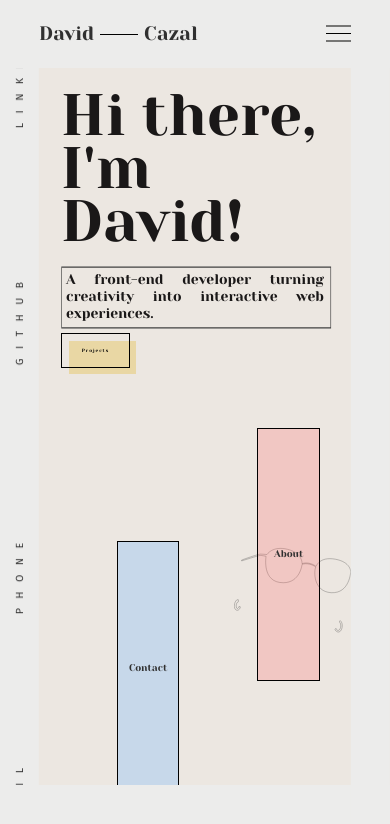
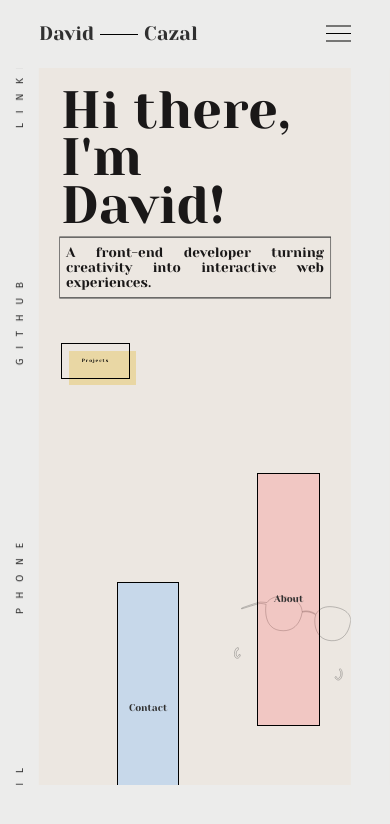
Before and after one commit to DavidCazalCollados/portfolio_2025, a React (Create React App) app: page / in a window 390 px wide. Shown: the top 824 px of the page. Built offline with nearby package versions, Linux system fonts and the light colour scheme; a web font is replaced by a local one.

Commit message:
bug fixed for now

```diff
--- a/src/assets/bottom_bar.css
+++ b/src/assets/bottom_bar.css
@@ -8,7 +8,7 @@
     width: 100%;
     height: 7vh;
     background-color: rgb(236, 236, 235);
-    bottom: 0;
+    top: 93vh;
     z-index: 801;
     position: fixed;
     padding: 0;
--- a/src/assets/home.css
+++ b/src/assets/home.css
@@ -107,16 +107,9 @@
   margin: 0;
 }
 
-.presentation-content {
-  width: 100vw;
-  height: 100vh;
-  display: flex;
-  justify-content: space-between;
-}
 .svg-container {
   width: 100%;
   stroke: #414141;
-  /* background-color: rgb(201, 136, 136); */
   text-align: justify;
   margin-top: 5%;
 }
@@ -159,24 +152,51 @@
     flex-direction: column;
     font-family: 'Yeseva One', serif;
     width: 100%;
-    padding: 7%;
-    height: auto;
+    padding-top: 7%;
+    padding-left: 7%;
+    padding-right: 7%;
     color: #1a1818;
-    gap: 2%;
-    /* background-color: rebeccapurple; */
+    /* gap: 2%; */
+    height: 50%;
+    /* background-color: red; */
   }
 
   .presentation {
     line-height: 0.9;
-    font-size: 15vw;
     margin: 0;
+    padding: 0;
+    overflow-x: hidden;
+    overflow-y: hidden;
+    display: flex;
+    flex-direction: column;
+    justify-content: center;
+    height: 42vh;
+    /* background-color: rebeccapurple; */
   }
 
-  .presentation-content {
-    width: 100vw;
-    height: 100vh;
+  .presentation p {
+    font-size: 13.5vw;
+  }
+
+  .svg-container {
+    /* stroke: #414141; */
+    /* background-color: rgb(201, 136, 136); */
+    text-align: justify;
     display: flex;
-    justify-content: space-between;
+    justify-content: center;
+    align-items: center;
+    /* border: 3px red solid; */
+  }
+
+  .svg-container svg {
+    width: 70%;
+  }
+
+  .svg-container p {
+    margin: 0;
+    line-height: 1.1;
+    font-size: 3.5vw;
+    /* background-color: red; */
   }
 
   .home-right {
@@ -188,23 +208,4 @@
     /* background-color: blue; */
   }
 
-  .svg-container {
-    width: 100%;
-    stroke: #414141;
-    /* background-color: rgb(201, 136, 136); */
-    text-align: justify;
-    margin-top: 5%;
-  }
-
-  .svg-container svg {
-    width: 69.5%;
-  }
-
-  .svg-container p {
-    margin: 0;
-    line-height: 1.2;
-    font-size: 3.6vw;
-    /* background-color: red; */
-  }
-
 }
--- a/src/assets/navbar.css
+++ b/src/assets/navbar.css
@@ -61,7 +61,7 @@
   top: 0;
   left: 0;
   width: 100%;
-  height: 100%;
+  height: 100vh;
   background-color: rgba(0, 0, 0, 0.2); /* Assombrit le contenu en dessous */
   opacity: 0;
   visibility: hidden;
--- a/src/assets/sidebar.css
+++ b/src/assets/sidebar.css
@@ -7,7 +7,7 @@
   display: flex;
   text-align: center;
   gap: 7rem;
-  height: 100%;
+  height: 100vh;
   z-index: 800;
   position: fixed;
 }
--- a/src/components/Bottombar.js
+++ b/src/components/Bottombar.js
@@ -1,10 +1,17 @@
 import React from 'react'
+import { motion } from "framer-motion";
 import "../assets/bottom_bar.css"
 
 export default function Bottombar() {
   return (
-    <div className='bottom-bar'>
+    <motion.div
+      className='bottom-bar'
+      initial={{ opacity: 0}}
+      animate={{ opacity: 1  }}
+      exit={{ opacity: 0 }}
+      transition={{ ease: "easeInOut", duration: 1.5 }}
+    >
 
-    </div>
+    </motion.div>
   )
 }
--- a/src/components/Rightbar.js
+++ b/src/components/Rightbar.js
@@ -1,10 +1,17 @@
 import React from 'react'
+import { motion } from "framer-motion"
 import "../assets/right_bar.css"
 
 export default function Rightbar() {
   return (
-    <div className='right-bar'>
+    <motion.div
+      className='right-bar'
+      initial={{ opacity: 0}}
+      animate={{ opacity: 1  }}
+      exit={{ opacity: 0 }}
+      transition={{ ease: "easeInOut", duration: 1.5 }}
+    >
 
-    </div>
+    </motion.div>
   )
 }
```
